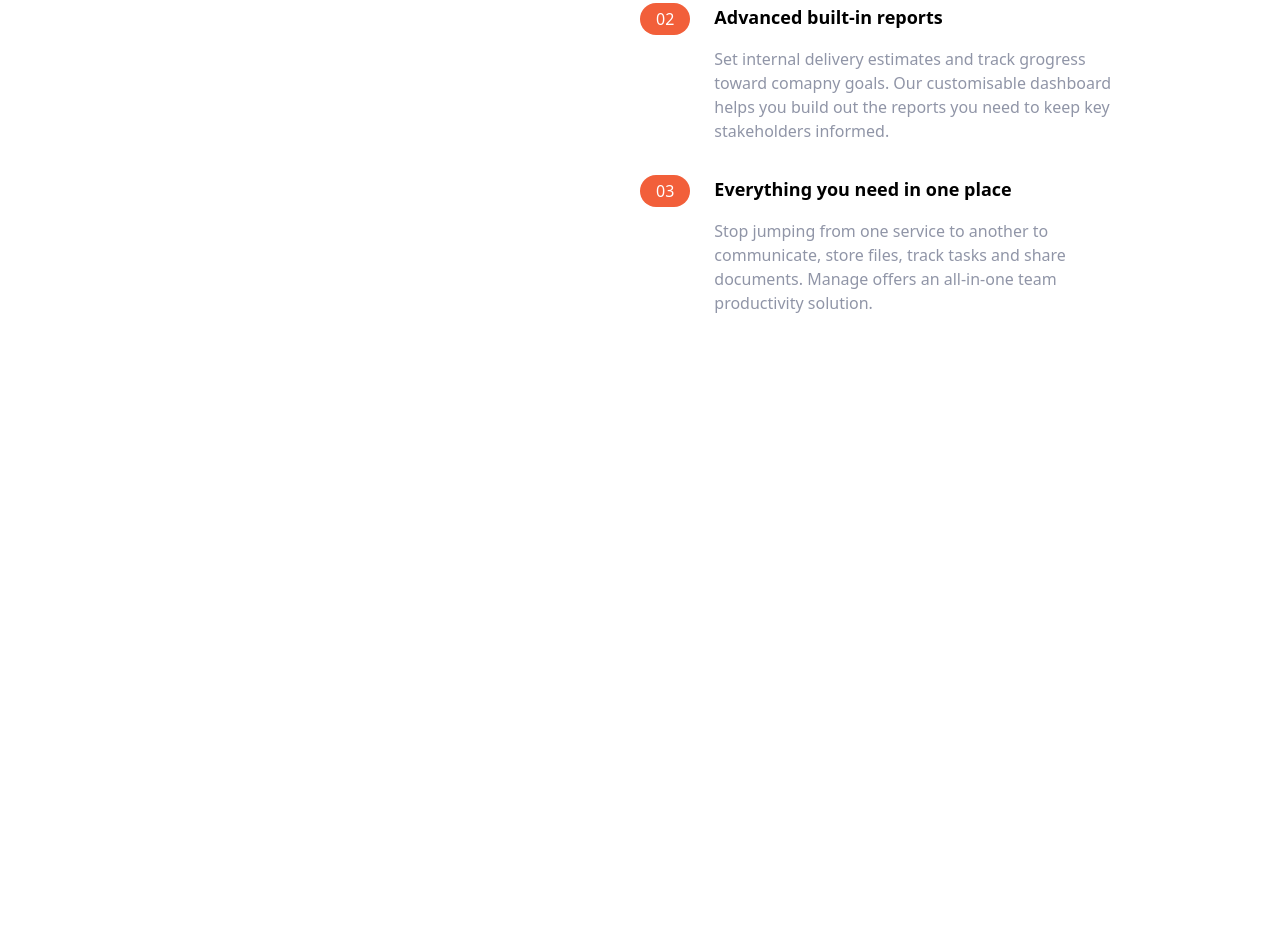
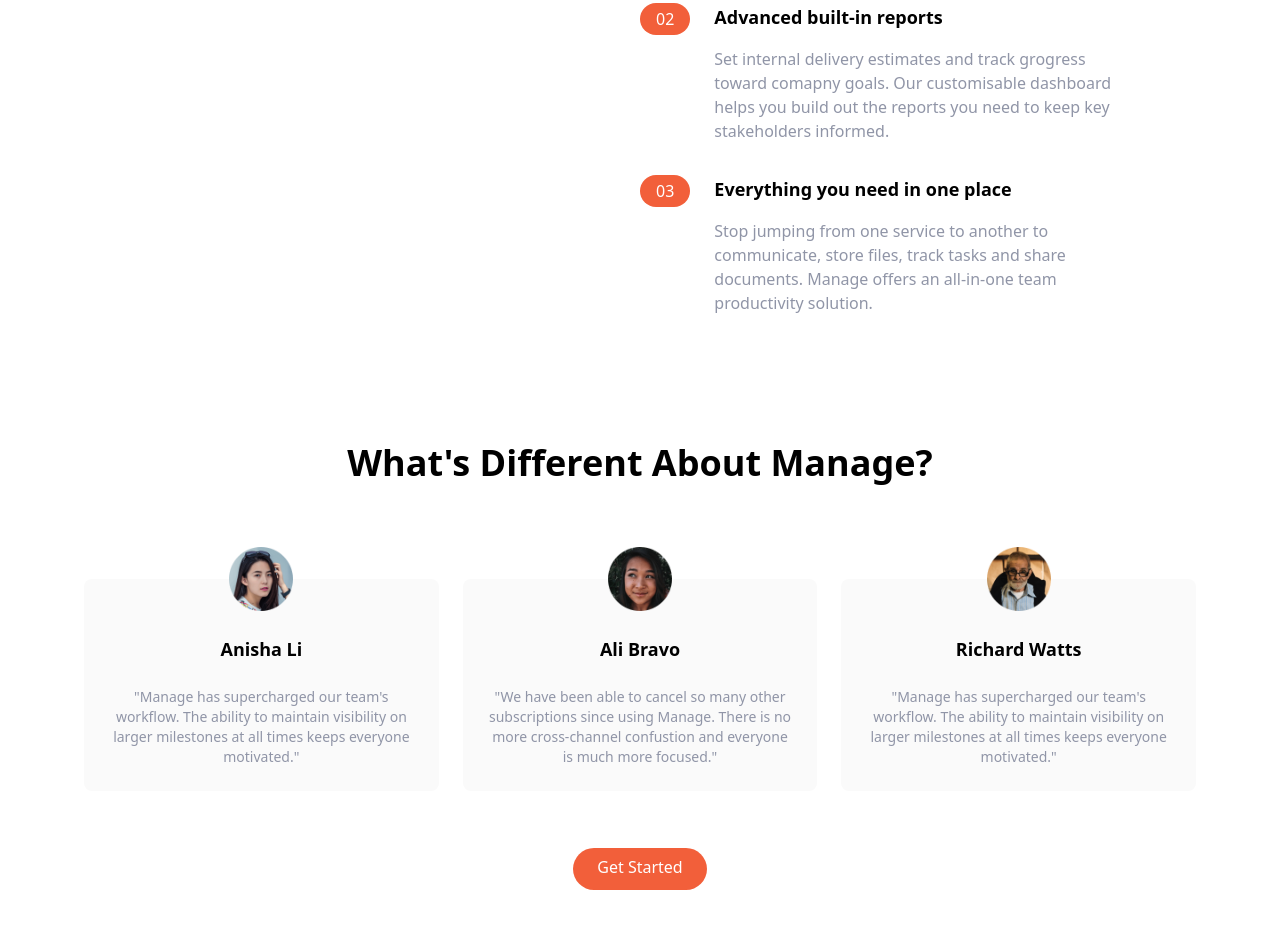
Before and after one commit to Jiyeonmoon814/tailwind-html-landing, a website: page index.html in a window 1280 px wide. Shown: the part 873-1802 px from the top of the page. Before the commit the page ends 1188 px from the top, so only its background shows below. Drawn offline with Linux system fonts and the light colour scheme.

Commit message:
add testimonials section

```diff
--- a/index.html
+++ b/index.html
@@ -33,6 +33,7 @@
     <!-- Hero Section -->
     <section id="hero">
         <!-- Flex Container -->
+        <!-- mobile first > flex-col default and then add md:flex-row  -->
         <div class="container flex flex-col-reverse md:flex-row items-center px-6 mx-auto mt-10 space-y-0 md:space-y-0">
             <!-- Left Item -->
             <div class="flex flex-col mb-32 space-y-12 md:w-1/2">
@@ -63,7 +64,7 @@
             <!-- What's differnt  -->
             <div class="flex flex-col space-y-12 md:w-1/2">
                 <h2 class="max-w-md text-4xl font-bold text-center md:text-left">
-                    What's different about Manage?
+                    What's Different about Manage?
                 </h2>
                 <p class="max-w-sm text-center text-darkGrayishBlue md:text-left">
                     Manage provides all the functionality your team needs,
@@ -153,5 +154,53 @@
             </div>
         </div>
     </section>
+
+    <!-- Testimonials -->
+    <section id="testimonials">
+        <!-- Container to heading and testm blocks -->
+        <div class="max-w-6xl px-5 mx-auto mt-32 text-center">
+            <!-- Headeing -->
+            <h2 class="text-4xl font-bold text-center">
+                What's Different About Manage?
+            </h2>
+            <!-- Testimonials Container -->
+            <div class="flex flex-col mt-24 md:flex-row md:space-x-6">
+                <!-- Testimonial 1 -->
+                <div class="flex flex-col items-center p-6 space-y-6 rounded-lg bg-veryLightGray md:w-1/3">
+                    <img src="img/avatar-anisha.png" class="w-16 -mt-14" alt="anisha" />
+                    <h5 class="text-lg font-bold">Anisha Li</h5>
+                    <p class="text-sm text-darkGrayishBlue">
+                        "Manage has supercharged our team's workflow. The ability to
+                        maintain visibility on larger milestones at all times keeps everyone motivated."
+                    </p>
+                </div>
+
+                <!-- Testimonial 2 -->
+                <div class="flex flex-col items-center p-6 space-y-6 rounded-lg bg-veryLightGray md:w-1/3">
+                    <img src="img/avatar-ali.png" class="w-16 -mt-14" alt="ali" />
+                    <h5 class="text-lg font-bold">Ali Bravo</h5>
+                    <p class="text-sm text-darkGrayishBlue">
+                        "We have been able to cancel so many other subscriptions since using Manage.
+                        There is no more cross-channel confustion and everyone is much more focused."
+                    </p>
+                </div>
+
+                <!-- Testimonial 3 -->
+                <div class="flex flex-col items-center p-6 space-y-6 rounded-lg bg-veryLightGray md:w-1/3">
+                    <img src="img/avatar-richard.png" class="w-16 -mt-14" alt="richard" />
+                    <h5 class="text-lg font-bold">Richard Watts</h5>
+                    <p class="text-sm text-darkGrayishBlue">
+                        "Manage has supercharged our team's workflow. The ability to
+                        maintain visibility on larger milestones at all times keeps everyone motivated."
+                    </p>
+                </div>
+            </div>
+            <!-- Button -->
+            <div class="my-16">
+                <a href="#" class="p-3 px-6 pt-2 text-white bg-brightRed rounded-full baseline
+                    bseline hover:bg-brightRedLight">Get Started</a>
+            </div>
+        </div>
+    </section>
 </body>
 </html>
```
Also changed, not shown: css/main.css.
